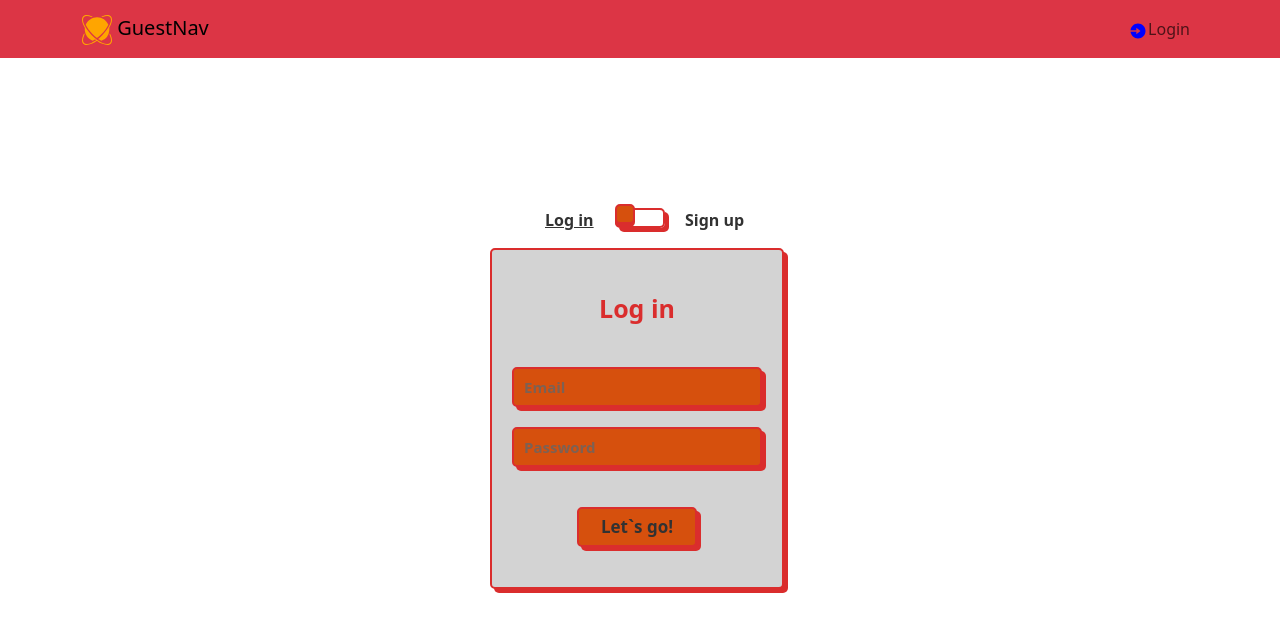
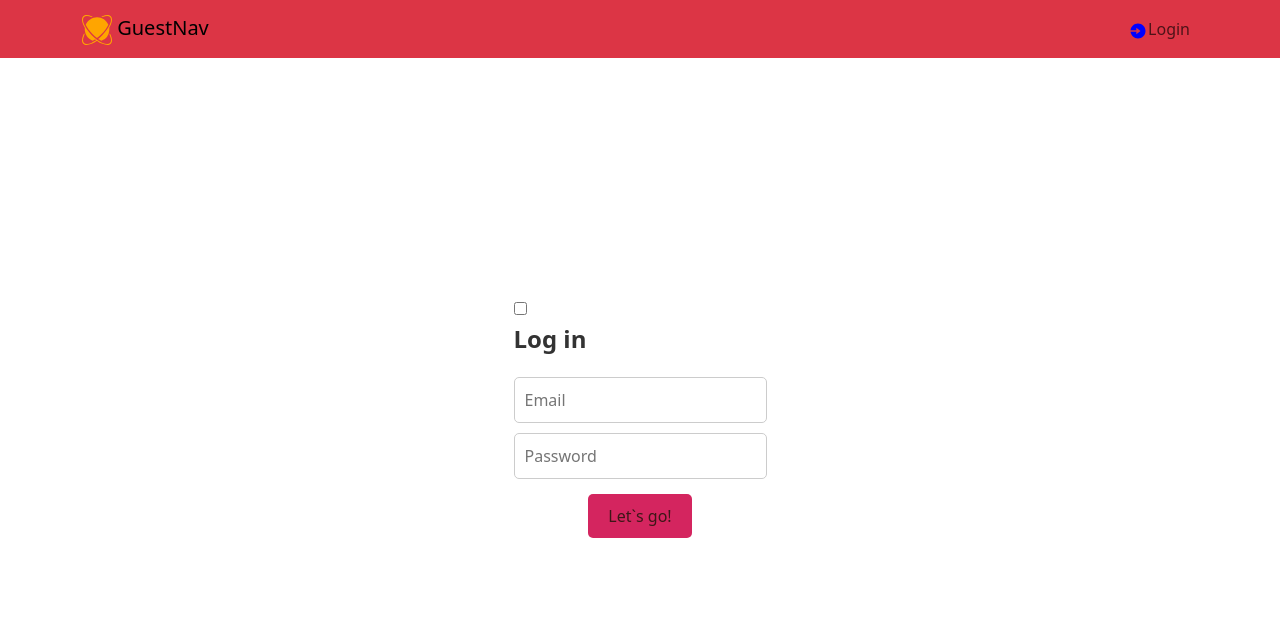
Before and after one commit to Tubaqureshe/REACT-WEB, a React (Vite) app in the folder client/: page /login in a window 1280 px wide. Shown: the top 632 px of the page. Built offline with nearby package versions, Linux system fonts and the light colour scheme.

Commit message:
Update custom.css

```diff
--- a/client/src/Guset/components/CustomForm/custom.css
+++ b/client/src/Guset/components/CustomForm/custom.css
@@ -1,203 +1,65 @@
-.wrapper {
-    --input-focus: #2d8cf0;
-    --font-color: #323232;
-    --font-color-sub: #666;
-    --bg-color: #d6500d;
-    --bg-color-alt: #db7017;
-    --main-color: #da2d2d;
-    /* background-image: url('https://img.freepik.com/free-vector/vector-blue-wave-transparent_1055-7084.jpg?size=626&ext=jpg&ga=GA1.2.881702835.1685443504&semt=ais'); /* Replace with your image path */
-    /* background-size: cover; */
-    /* background-position: center;  */
-    /* display: flex; */
-    /* flex-direction: column; */
-    /* align-items: center; */
+/* AuthForm.css */
+.flip-card__auth {
+    background-color: #ce2424;
+    border-radius: 10px;
+    padding: 20px;
+    box-shadow: 0 4px 6px rgba(85, 55, 192, 0.1);
+    text-align: center;
+    position: relative;
+    transition: transform 0.3s ease;
+    width: 300px;
+    margin: 0 auto;
 }
 
-/* switch card */
-.switch {
-    transform: translateY(-200px);
-    position: relative;
-    display: flex;
-    flex-direction: column;
-    justify-content: center;
-    align-items: center;
-    gap: 30px;
-    width: 50px;
-    height: 20px;
+.flip-card__auth.login {
+    transform: translateY(0);
 }
 
-.card-side::before {
-    position: absolute;
-    content: 'Log in';
-    left: -70px;
-    top: 0;
-    width: 100px;
-    text-decoration: underline;
-    color: var(--font-color);
-    font-weight: 600;
-}
 
-.card-side::after {
-    position: absolute;
-    content: 'Sign up';
-    left: 70px;
-    top: 0;
-    width: 100px;
-    text-decoration: none;
-    color: var(--font-color);
-    font-weight: 600;
-}
-
-.toggle {
-    opacity: 0;
-    width: 0;
-    height: 0;
-}
-
-.slider {
-    box-sizing: border-box;
-    border-radius: 5px;
-    border: 2px solid var(--main-color);
-    box-shadow: 4px 4px var(--main-color);
-    position: absolute;
-    cursor: pointer;
-    top: 0;
-    left: 0;
-    right: 0;
-    bottom: 0;
-    background-color: var(--bg-colorcolor);
-    transition: 0.3s;
-}
-
-.slider:before {
-    box-sizing: border-box;
-    position: absolute;
-    content: "";
-    height: 20px;
-    width: 20px;
-    border: 2px solid var(--main-color);
-    border-radius: 5px;
-    left: -2px;
-    bottom: 2px;
-    background-color: var(--bg-color);
-    box-shadow: 0 3px 0 var(--main-color);
-    transition: 0.3s;
-}
-
-.toggle:checked+.slider {
-    background-color: var(--input-focus);
-}
-
-.toggle:checked+.slider:before {
-    transform: translateX(30px);
-}
-
-.toggle:checked~.card-side:before {
-    text-decoration: none;
-}
-
-.toggle:checked~.card-side:after {
-    text-decoration: underline;
-}
-
-/* card */
-
-.flip-card__inner {
-    width: 300px;
-    height: 350px;
-    position: relative;
-    background-color: transparent;
-    perspective: 1000px;
-    /* width: 100%;
-      height: 100%; */
-    text-align: center;
-    transition: transform 0.8s;
-    transform-style: preserve-3d;
-}
-
-.toggle:checked~.flip-card__inner {
-    transform: rotateY(180deg);
-}
-
-.toggle:checked~.flip-card__front {
-    box-shadow: none;
-}
-
-.flip-card__front,
-.flip-card__back {
-    padding: 20px;
-    position: absolute;
-    display: flex;
-    flex-direction: column;
-    justify-content: center;
-    -webkit-backface-visibility: hidden;
-    backface-visibility: hidden;
-    background: lightgrey;
-    gap: 20px;
-    border-radius: 5px;
-    border: 2px solid var(--main-color);
-    box-shadow: 4px 4px var(--main-color);
-}
-
-.flip-card__back {
-    width: 100%;
-    transform: rotateY(180deg);
+.title {
+    font-size: 24px;
+    font-weight: bold;
+    margin-bottom: 15px;
+    color: #333;
 }
 
 .flip-card__form {
     display: flex;
     flex-direction: column;
     align-items: center;
-    gap: 20px;
-}
-
-.title {
-    margin: 20px 0 20px 0;
-    font-size: 25px;
-    font-weight: 900;
-    text-align: center;
-    color: var(--main-color);
+    margin-top: 10px;
 }
 
 .flip-card__input {
-    width: 250px;
-    height: 40px;
+    padding: 10px;
+    margin: 5px 0;
+    width: 100%;
+    border: 1px solid #cccccc;
     border-radius: 5px;
-    border: 2px solid var(--main-color);
-    background-color: var(--bg-color);
-    box-shadow: 4px 4px var(--main-color);
-    font-size: 15px;
-    font-weight: 600;
-    color: var(--font-color);
-    padding: 5px 10px;
-    outline: none;
-}
-
-.flip-card__input::placeholder {
-    color: var(--font-color-sub);
-    opacity: 0.8;
-}
-
-.flip-card__input:focus {
-    border: 2px solid var(--input-focus);
-}
-
-.flip-card__btn:active,
-.button-confirm:active {
-    box-shadow: 0px 0px var(--main-color);
-    transform: translate(3px, 3px);
 }
 
 .flip-card__btn {
-    margin: 20px 0 20px 0;
-    width: 120px;
-    height: 40px;
+    background-color: #d4255f;
+    color: #3d1717;
+    padding: 10px 20px;
+    border: none;
     border-radius: 5px;
-    border: 2px solid var(--main-color);
-    background-color: var(--bg-color);
-    box-shadow: 4px 4px var(--main-color);
-    font-size: 17px;
-    font-weight: 600;
-    color: var(--font-color);
     cursor: pointer;
+    transition: background-color 0.3s;
+    margin-top: 10px;
 }
+
+.flip-card__btn:hover {
+    background-color: #0056b3;
+}
+
+
+
+.flip-card__auth-toggle button {
+    background: none;
+    border: none;
+    color: #007bff;
+    /* cursor: pointer; */
+    /* text-decoration: underline; */
+    margin: 0 5px;
+}
```
